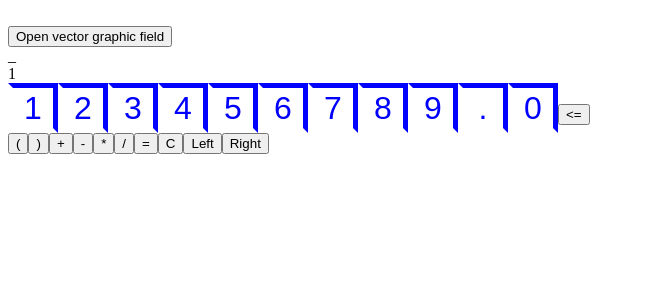
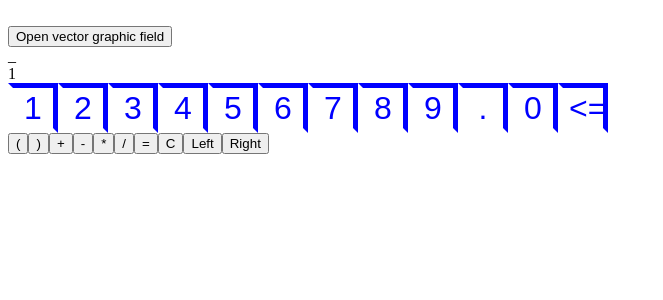
Before and after one commit to OlehKozubJS/various-react-projects-test, a React (Create React App) app: page / in a window 1280 px wide. Shown: the top 300 px of the page, without its empty margins (0-663 px from the left). Built offline with nearby package versions, Linux system fonts and the light colour scheme; a web font is replaced by a local one.

Commit message:
Update NumberKeyBoard.jsx

```diff
--- a/src/Calculator/NumberKeyBoard.jsx
+++ b/src/Calculator/NumberKeyBoard.jsx
@@ -14,9 +14,9 @@ const NumberKeyboard = ({ onClick, backSpace }) => {
           </CalculatorButton>
         );
       })}
-      <button type="button" onClick={backSpace}>
+      <CalculatorButton type="button" onClick={backSpace}>
         {"<="}
-      </button>
+      </CalculatorButton>
     </div>
   );
 };
```
